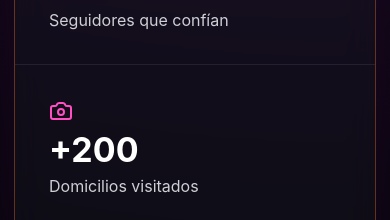
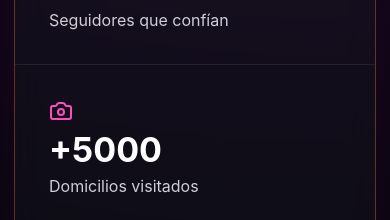
Before and after one commit to cirotti/serviciotecnicoiphone, a React (Vite) app: page / in a window 390 px wide. Shown: the part 1620-1840 px from the top of the page. Built offline with nearby package versions, Linux system fonts and the light colour scheme.

Commit message:
Landing premium iPhone final

```diff
--- a/src/components/Metrics.jsx
+++ b/src/components/Metrics.jsx
@@ -11,7 +11,7 @@ export default function Metrics() {
 
       <div>
         <Camera />
-        <strong>+200</strong>
+        <strong>+5000</strong>
         <span>Domicilios visitados</span>
       </div>
 
```
